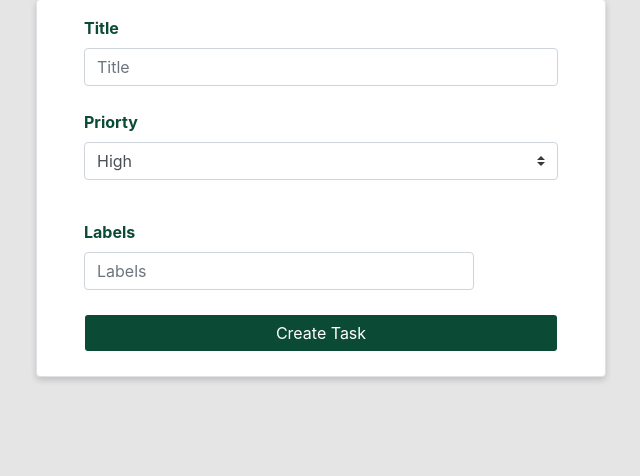
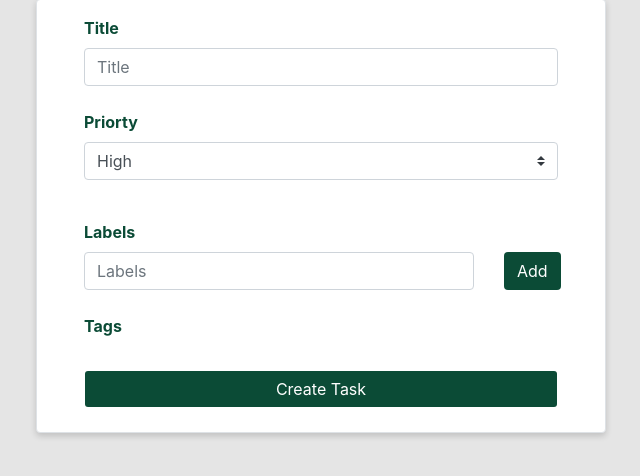
Before and after one commit to qazi112/Todo_App_TA_CarteBlanche_Qazi, a Flask app: page /create_task/1 in a window 1280 px wide. Shown: the part 117-593 px from the top of the page, without its empty margins (319-959 px from the left). Run offline with Flask 2, Linux system fonts and the light colour scheme.

Commit message:
Multi labels added

```diff
--- a/app.py
+++ b/app.py
@@ -184,8 +184,8 @@ def create_task(todo_id):
     if request.method == "POST":
         title = request.form["title"].title()
         priority = request.form["priority"].lower()
-        label =  request.form["label"].lower()
-
+        label =  request.form["final-labels"].lower()
+        print(label)
         todo = Todo.query.filter_by(id=todo_id).first()
 
         task = Task(title=title, priority=priority, label=label, todo=todo, todo_id=todo_id)
--- a/templates/create_task.html
+++ b/templates/create_task.html
@@ -43,10 +43,17 @@
                                 <div class="col-10">
                                     <input type="text" class="form-control" placeholder="Labels" id="label-data"  name="label" data-role="tagsinput" >
                                 </div>
-                                <!-- <div class="col-2 text-right">
-                                    <button id="add-label" class="btn rounded main_back text-white">Add</button>
+                                <div class="col-2 text-right">
+                                    <button id="add-label" class="btn rounded main_back text-white" type="button">Add</button>
                                 </div>
-                                <span id="tags" style="display: none;"></span> -->
+
+                            </div>
+                            <div class="row my-4">
+                                <div class="col">
+                                    <label class="form-control-placeholder main_color font-weight-bold" for="Tags">Tags</label>
+                                    <input type="text" class="form-control" id="final-labels" name="final-labels" style="display: none;">
+                                </div>
+
                             </div>
                         </div>
 
@@ -64,8 +71,24 @@
 
 </div>
 <script>
-    document.getElementById("add-label").addEventListener('click', ()=>{
-        console.log(document.getElementById("label-data").value);
+
+    document.addEventListener("DOMContentLoaded", (event)=>{
+
+        var btn = document.getElementById("add-label");
+        var label_input = document.getElementById("label-data");
+        var span_labels = document.getElementById("final-labels");
+
+        btn.addEventListener("click", ()=>{
+
+            value = label_input.value;
+            label_input.value = null;
+            span_labels.style.display = "block";
+
+            if (span_labels.value != ""){
+                span_labels.value += ", ";
+            }
+            span_labels.value += value
+        })
     })
 </script>
 {% endblock %}
--- a/templates/index.html
+++ b/templates/index.html
@@ -42,7 +42,7 @@
                         {% for x in results %}
                             <tr class="my-3">
                                 <td>{{ x["title"] }}</td>
-                                <td>{{ x["label"] }}</td>
+                                <td >{{ x["label"] }}</td>
                                 <td>{{ x["priority"] }}</td>
                                 <td class="text-right"><a href='{{url_for("delete_task", task_id=x["id"])}}' class="btn btn-danger">Delete</a></td>
                                 <td><a href='{{ url_for("update_task", task_id= x["id"]) }}' class="btn btn-info">Update</a></td>
```
Also changed, not shown: static/css/main.css (line endings or trailing spaces), user_database.db.
